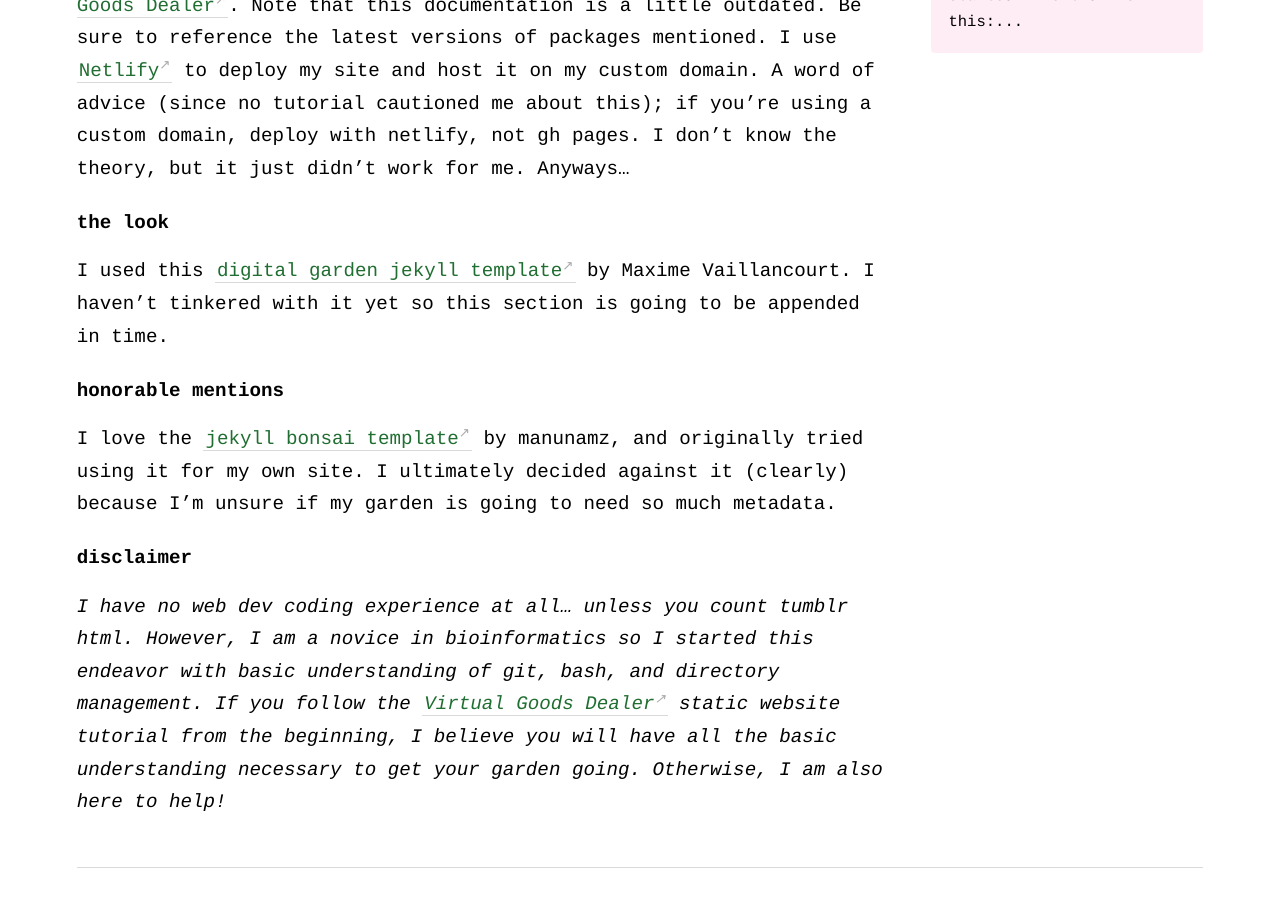
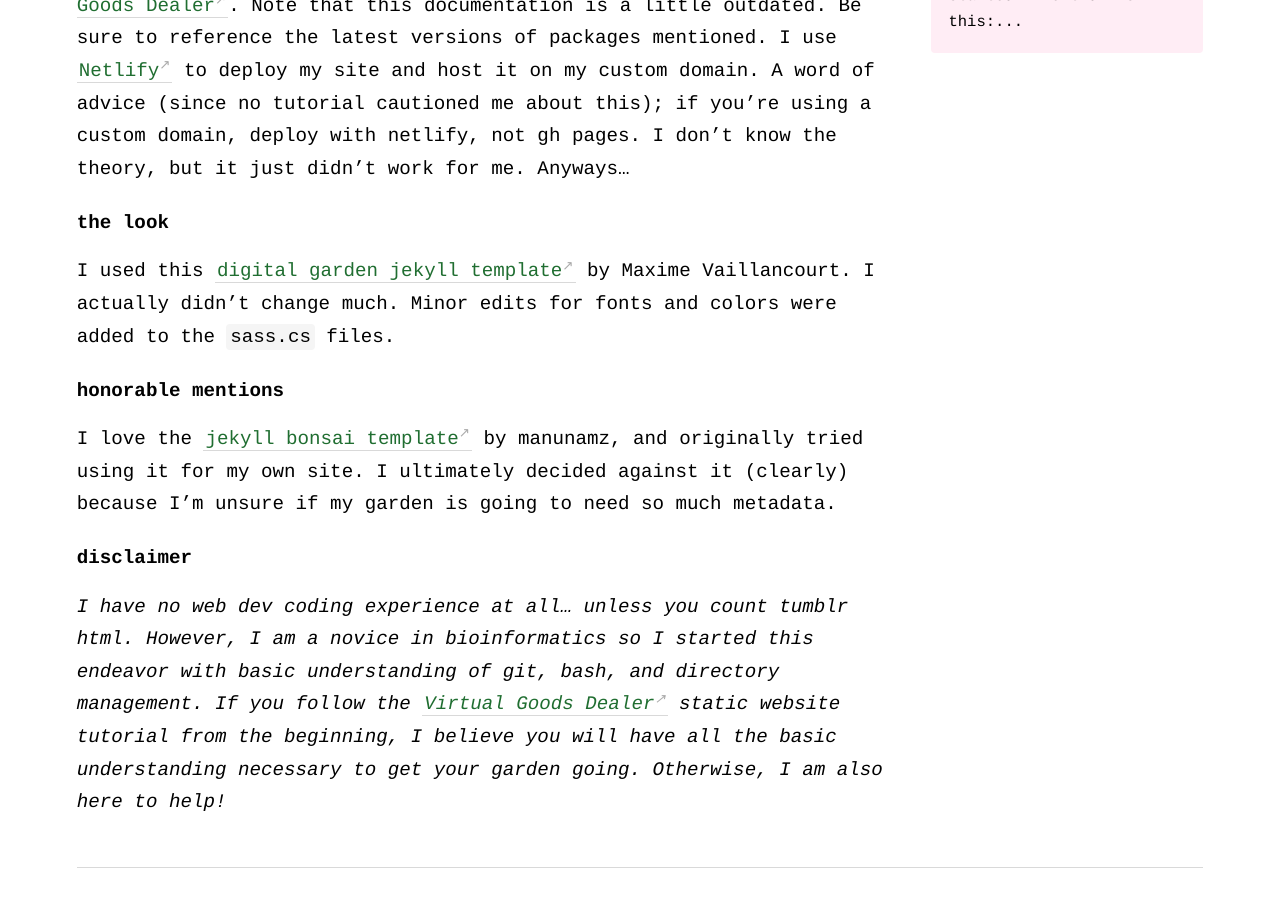
Before and after one commit to geminiworms/talyssagarden.github.io, a Jekyll site: the page built from _notes/colophon.md, in a window 1280 px wide and 900 px high, scrolled down 519 px. Built offline with Jekyll 4.4.1, drawn with Linux system fonts in a browser that asks for light colours.

Commit message:
Update colophon.md

```diff
--- a/_notes/colophon.md
+++ b/_notes/colophon.md
@@ -10,7 +10,8 @@
 I use [Netlify](https://netlify.com) to deploy my site and host it on my custom domain. A word of advice (since no tutorial cautioned me about this); if you're using a custom domain, deploy with netlify, not gh pages. I don't know the theory, but it just didn't work for me. Anyways...
 
 #### the look
-I used this [digital garden jekyll template](https://maximevaillancourt.com/blog/setting-up-your-own-digital-garden-with-jekyll) by Maxime Vaillancourt. I haven't tinkered with it yet so this section is going to be appended in time.
+I used this [digital garden jekyll template](https://maximevaillancourt.com/blog/setting-up-your-own-digital-garden-with-jekyll) by Maxime Vaillancourt.
+I actually didn't change much. Minor edits for fonts and colors were added to the `sass.cs` files.
 
 #### honorable mentions
 I love the [jekyll bonsai template](https://jekyll-bonsai.netlify.app/post/0b9db15818/#clone) by manunamz, and originally tried using it for my own site. I ultimately decided against it (clearly) because I'm unsure if my garden is going to need so much metadata.
```
